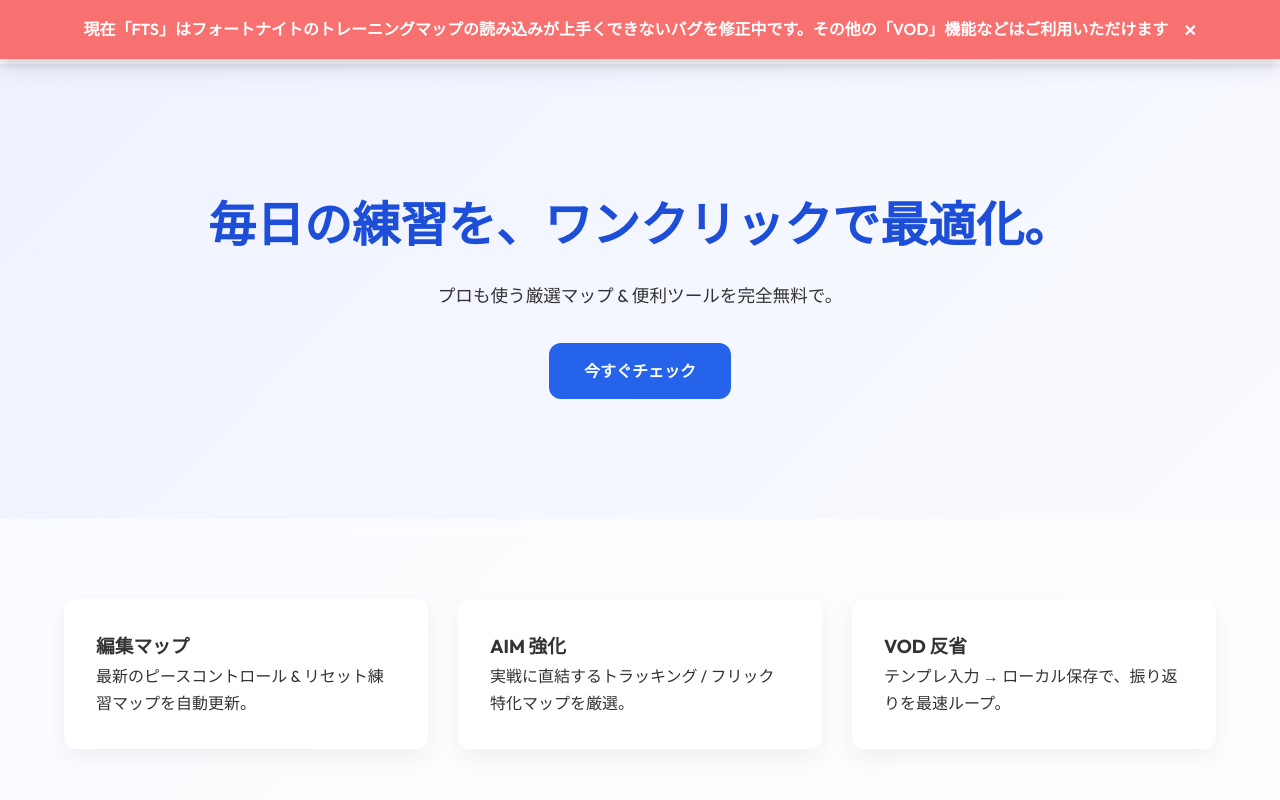
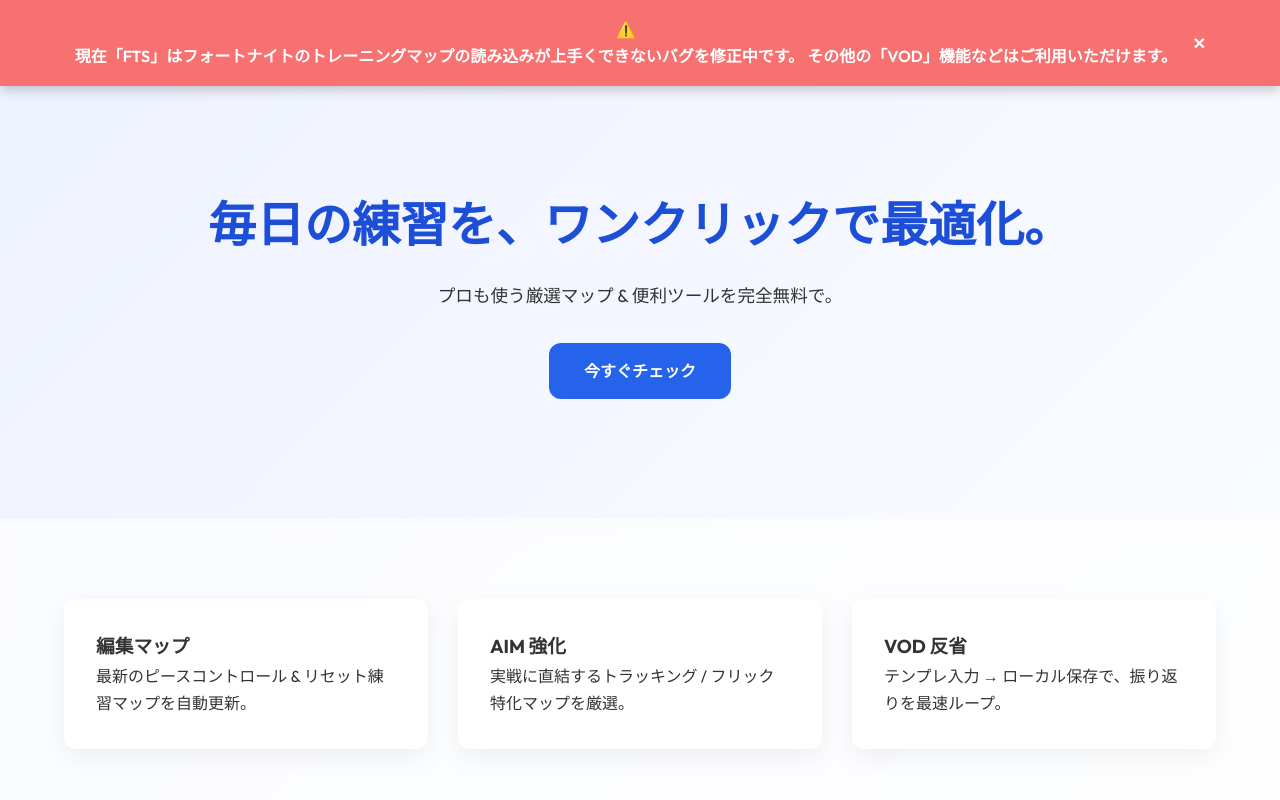
Before and after one commit to jpgya/FTS, a plain HTML site: page index.html in a window 1280 px wide. Shown: the top 800 px of the page. Drawn offline with Linux system fonts and the light colour scheme.

Commit message:
Update index.html

```diff
--- a/index.html
+++ b/index.html
@@ -12,10 +12,14 @@
 </head>
 <body>
   <!-- トップテロップ -->
-<div class="site-alert" id="siteAlert">
-  <span>
-    現在「FTS」はフォートナイトのトレーニングマップの読み込みが上手くできないバグを修正中です。その他の「VOD」機能などはご利用いただけます
-  </span>
+<div class="site-alert glassy-alert" id="siteAlert">
+  <div class="alert-content">
+    <span class="alert-icon">⚠️</span>
+    <p class="alert-message">
+      現在「FTS」はフォートナイトのトレーニングマップの読み込みが上手くできないバグを修正中です。<br class="sp-only">
+      その他の「VOD」機能などはご利用いただけます。
+    </p>
+  </div>
   <button class="alert-close" onclick="document.getElementById('siteAlert').style.display='none'">×</button>
 </div>
 
```
